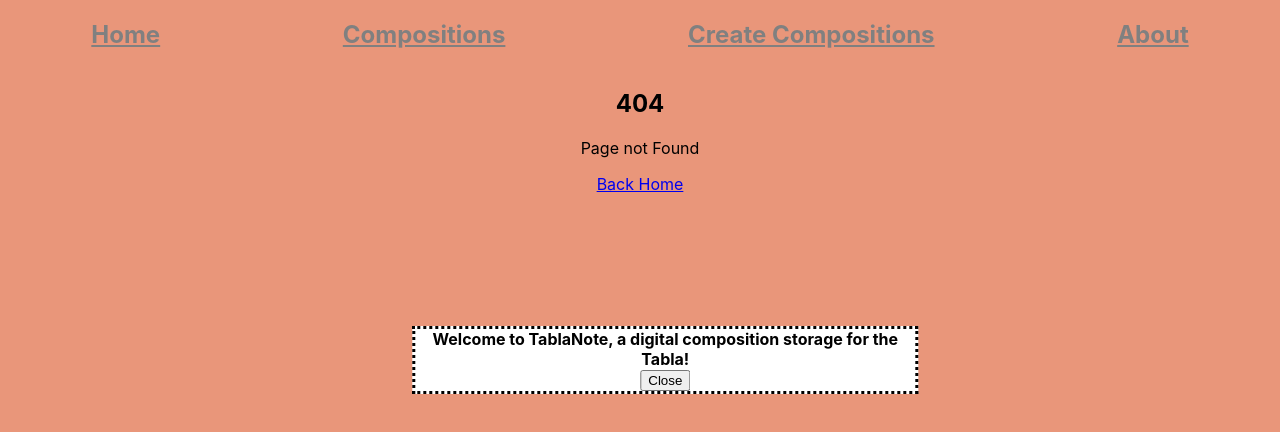
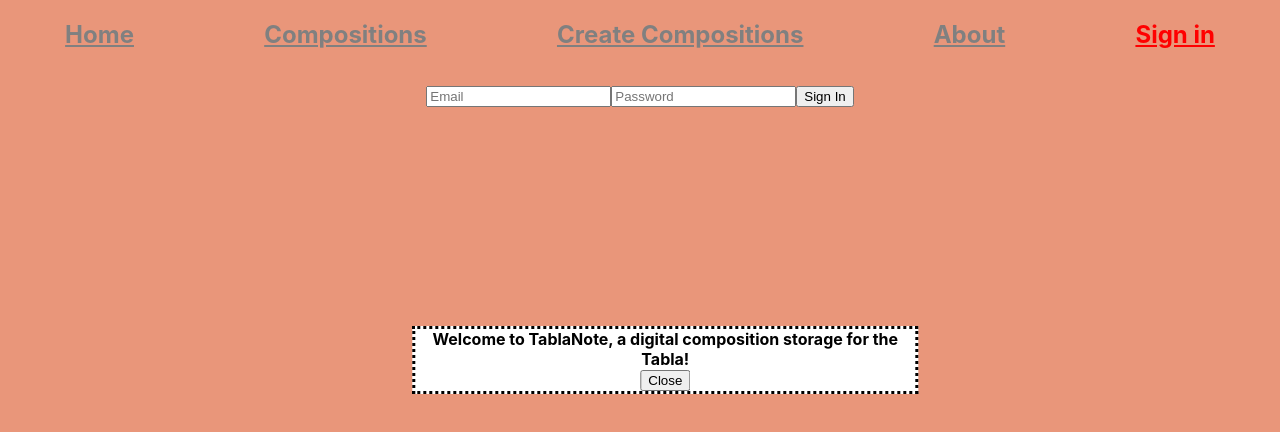
Before and after one commit to s1oly/tablanote, a React (Create React App) app: page /signin in a window 1280 px wide. Before the commit this address had no page. Shown: the top 432 px of the page. Built offline with nearby package versions, Linux system fonts and the light colour scheme.

Commit message:
First FireBase + Sign in Push

```diff
--- a/package.json
+++ b/package.json
@@ -10,6 +10,7 @@
     "@testing-library/jest-dom": "^5.17.0",
     "@testing-library/react": "^13.4.0",
     "@testing-library/user-event": "^13.5.0",
+    "firebase": "^10.7.1",
     "react": "^18.2.0",
     "react-dom": "^18.2.0",
     "react-router-dom": "^6.18.0",
--- a/src/App.js
+++ b/src/App.js
@@ -7,6 +7,7 @@ import About from './Pages/Display/About';
 import Home from './Pages/Display/Home';
 import SharedLayout from './Pages/Layouts/SharedLayout';
 import CompositionContextProvider  from './Pages/CompositionManaging/Contexts/CompositionContextProvider';
+import Auth from './Pages/Authentication/auth';
 
 
 const App = () => {
@@ -21,6 +22,7 @@ const App = () => {
               <Route path="createcomposition" element={<CreateComposition />} />
               <Route path="compositions" element={<Compositions />} />
             <Route path ="about" element={<About/>} />
+            <Route path = "signin" element = {<Auth/>} />
             <Route path ="*" element = {<Error />} />
           </Route>
       </Routes>
--- /dev/null
+++ b/src/Config/firebaseConfig.js
@@ -0,0 +1,23 @@
+// Import the functions you need from the SDKs you need
+import { initializeApp } from "firebase/app";
+import { getAnalytics } from "firebase/analytics";
+import {getAuth} from 'firebase/auth'
+// TODO: Add SDKs for Firebase products that you want to use
+// https://firebase.google.com/docs/web/setup#available-libraries
+
+// Your web app's Firebase configuration
+// For Firebase JS SDK v7.20.0 and later, measurementId is optional
+const firebaseConfig = {
+  apiKey: "AIzaSyAcEI39PLseUfw4NzXV_z-LwApW6mtjB7s",
+  authDomain: "tablanote-4abf7.firebaseapp.com",
+  projectId: "tablanote-4abf7",
+  storageBucket: "tablanote-4abf7.appspot.com",
+  messagingSenderId: "871736457795",
+  appId: "1:871736457795:web:bbafe51d46f100415ab2f6",
+  measurementId: "G-JSE502550T"
+};
+
+// Initialize Firebase
+const app = initializeApp(firebaseConfig);
+export const auth = getAuth(app);
+const analytics = getAnalytics(app);
--- /dev/null
+++ b/src/Pages/Authentication/auth.js
@@ -0,0 +1,25 @@
+import { useState } from 'react'
+import {auth} from '../../Config/firebaseConfig'
+import {createUserWithEmailAndPassword} from 'firebase/auth'
+
+
+const Auth = () => {
+
+    const [email, SetEmail] = useState("");
+    const [password, SetPassword] = useState(" ");
+
+    const SignIn = async () => {
+        await createUserWithEmailAndPassword(auth, email, password)
+    };
+
+    return(
+        <div>
+            <input placeholder="Email" onChange={(e) => SetEmail(e.target.value)}/>
+            <input placeholder="Password" type = 'password' onChange={(e) => SetPassword(e.target.value)}/>
+            <button onClick={SignIn} >Sign In</button>
+
+        </div>
+    )
+}
+
+export default Auth;
--- a/src/Pages/Display/NavBar.js
+++ b/src/Pages/Display/NavBar.js
@@ -9,6 +9,7 @@ const NavBar = () => {
             <NavLink to = '/compositions' style = {({isActive}) => {return {color: isActive ? 'red': 'grey'}}}><h2>Compositions</h2></NavLink>
             <NavLink to = '/createcomposition' style = {({isActive}) => {return {color: isActive ? 'red': 'grey'}}}><h2>Create Compositions</h2></NavLink>
             <NavLink to = '/about' style = {({isActive}) => {return {color: isActive ? 'red': 'grey'}}}><h2>About</h2></NavLink>
+            <NavLink to = '/signin' style = {({isActive}) => {return {color: isActive ? 'red': 'grey'}}}><h2>Sign in </h2></NavLink>
 
         </nav>
     );
```
Also changed, not shown: 1 other file (tests, documents, lock files or other folders).
